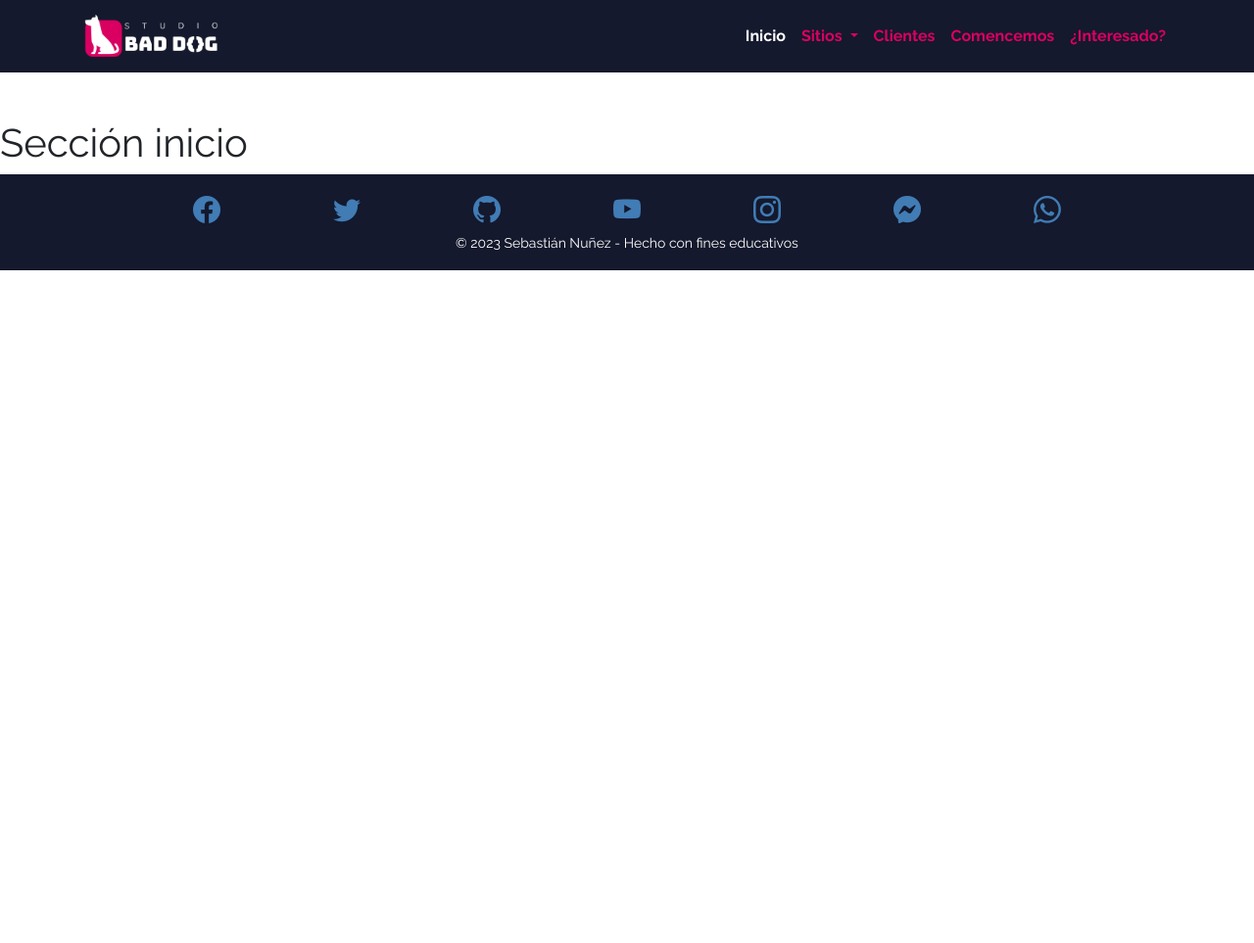
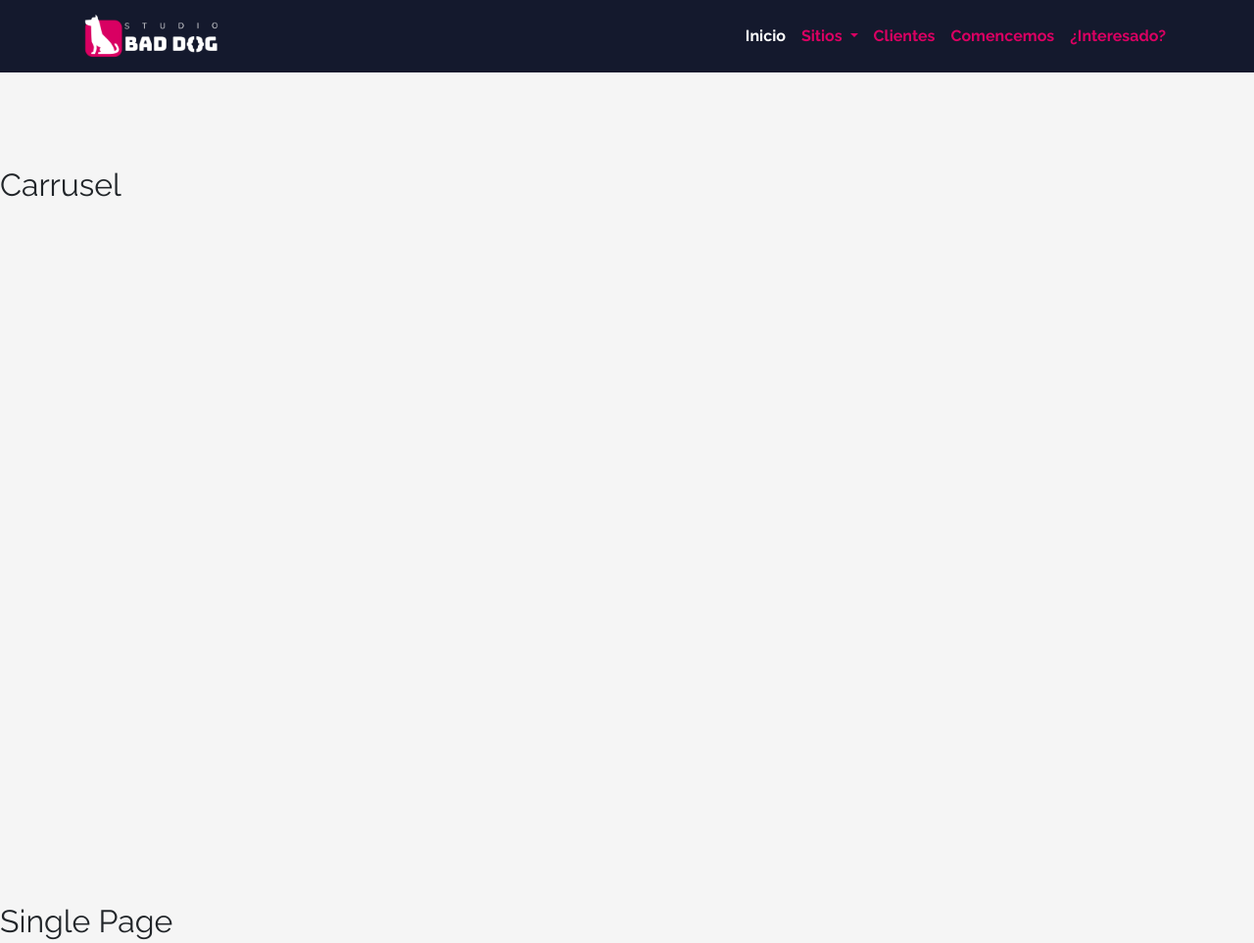
Before and after one commit to SebastianNz11/bootstrap, a plain HTML site: page sitios.html in a window 1280 px wide. Shown: the top 963 px of the page at 98% size. Before the commit the page ends 800 px from the top, so only its background shows below. Drawn offline with nearby package versions, Linux system fonts and the light colour scheme.

Commit message:
Añadiendo contendo a la página sitios

```diff
--- a/CSS/index.css
+++ b/CSS/index.css
@@ -90,6 +90,10 @@ a:hover {
     color: var(--third-color);
 }
 
+.bg-color {
+    background-color: var(--bg-color);
+}
+
 
 
 
--- a/sitios.html
+++ b/sitios.html
@@ -77,10 +77,23 @@
       </div>
     </nav>
 
-    <main class="pt-5">
-      <h1>Sección inicio</h1>
 
+
+
+    <main class="pt-5 bg-color">
+      <section id="ultimos-proyectos" class="min-vh-100 pt-5">
+        <h2>Carrusel</h2>
+      </section>
+      <section id="singe-page" class="min-vh-100">
+        <h2>Single Page</h2>
+      </section>
+      <section id="multi-page" class="min-vh-100">
+        <h2>Multi Page</h2>
+      </section>
     </main>
+
+
+
 
     <footer class="bg-dark p-3">
       <div class="container text-center">
```
